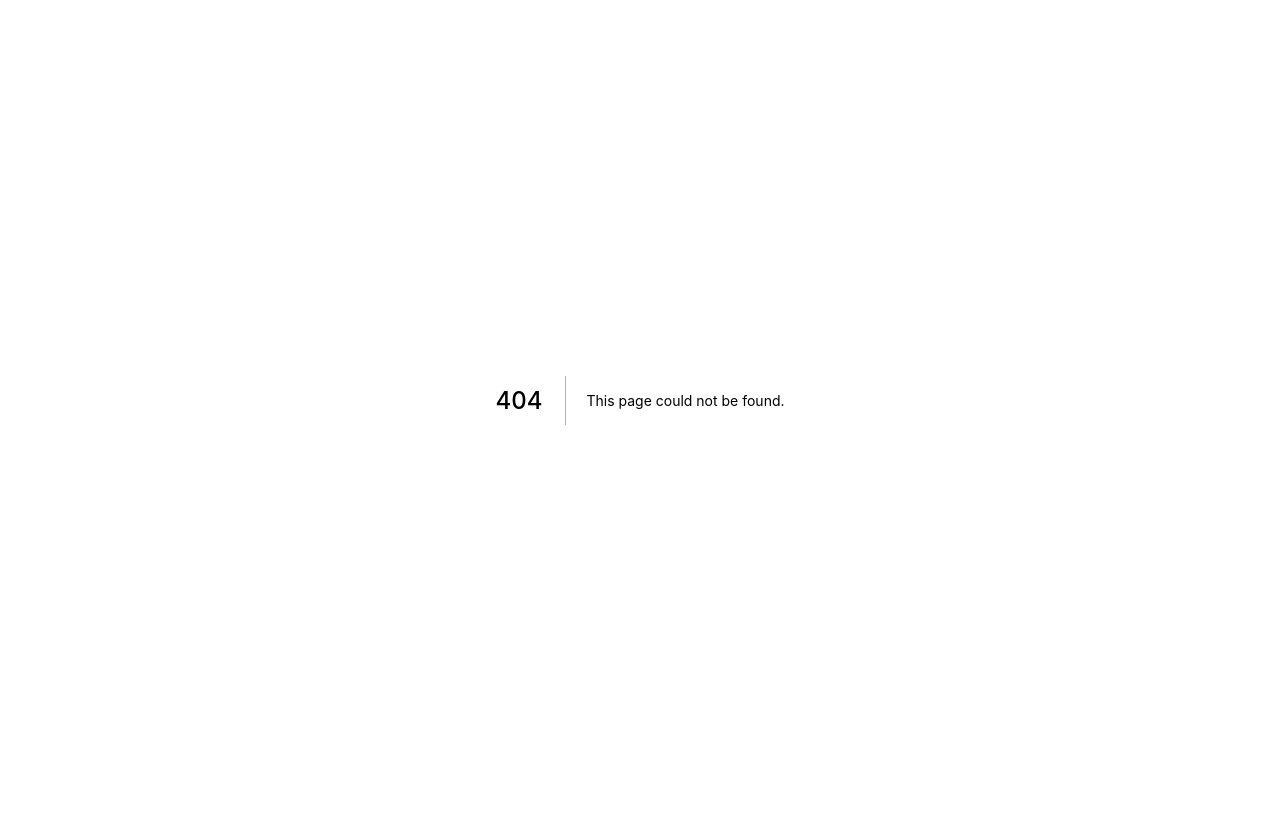
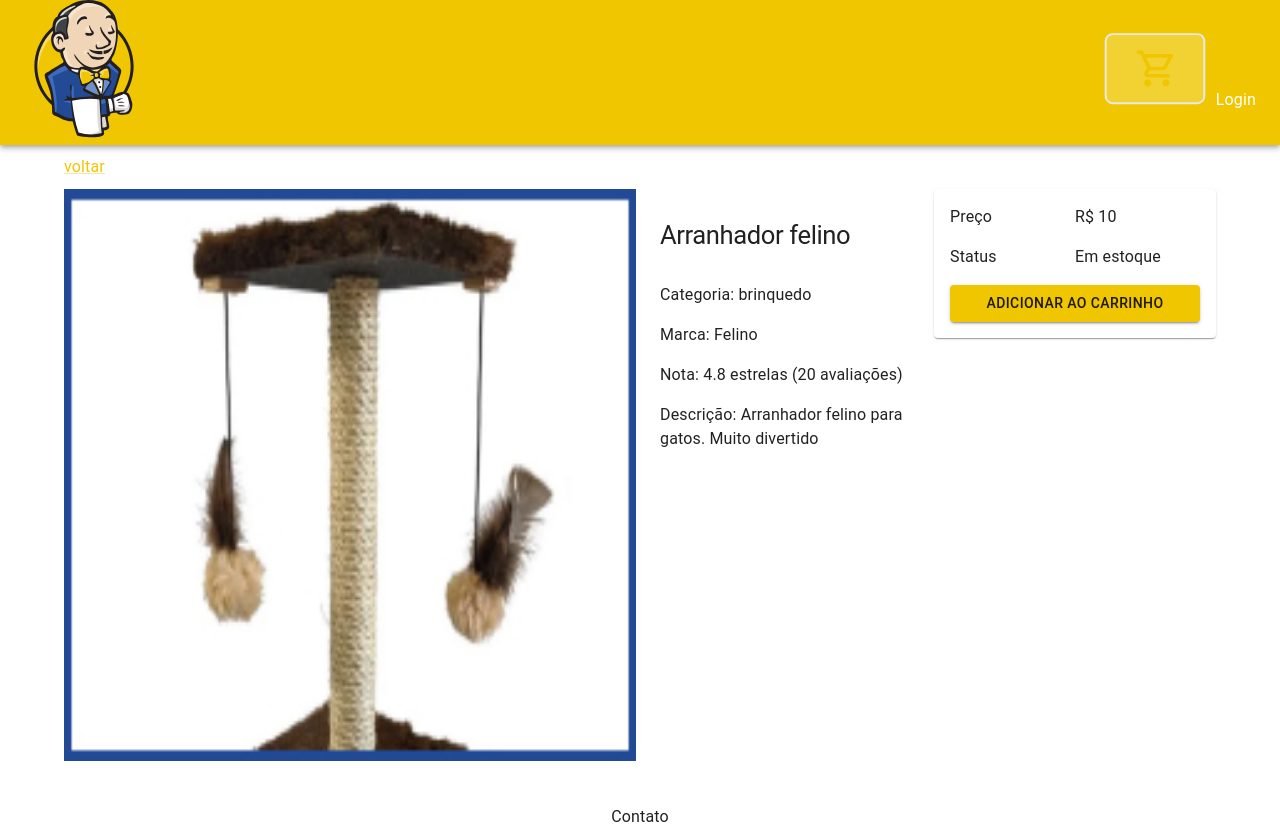
Before and after one commit to MarceloFCandido/oui-pet, a Next.js app: page /produto/arranhador-felino in a window 1280 px wide. Before the commit this address had no page. Before the commit the page ends 800 px from the top, so only its background shows below. Built offline with nearby package versions, Linux system fonts and the light colour scheme.

Commit message:
feat(add product styles pages)

```diff
--- a/components/Layout.js
+++ b/components/Layout.js
@@ -2,18 +2,54 @@ import React from 'react';
 import Head from 'next/head';
 import NextLink from 'next/link';
 import Image from 'next/image';
-import { AppBar, Container, Link, Toolbar, Typography } from '@mui/material';
+import {
+  AppBar,
+  Container,
+  CssBaseline,
+  createTheme,
+  Link,
+  Toolbar,
+  ThemeProvider,
+  Typography,
+} from '@mui/material';
 
 import useStyles from '../utils/styles';
 
-export default function Layout({ children }) {
+export default function Layout({ title, description, children }) {
+  const theme = createTheme({
+    typography: {
+      h1: {
+        fontSize: '1.6rem',
+        fontWeight: 400,
+        margin: '1rem 0',
+      },
+      h2: {
+        fontSize: '1.4rem',
+        fontWeight: 400,
+        margin: '1rem 0',
+      },
+    },
+    palette: {
+      type: 'light',
+      primary: {
+        main: '#EFC600',
+      },
+      secondary: {
+        main: '#208080',
+      },
+    },
+  });
+
   const classes = useStyles();
   return (
     <div>
       <Head>
-        <title>Oui Pet</title>
+        {description && <meta name="description" content={description}></meta>}
         <link rel="icon" href="images/logo.svg" type="image/svg" />
+        <title>{title ? `${title} - Oui Pet` : 'Oui Pet'}</title>
       </Head>
+      <ThemeProvider theme={theme}>
+        <CssBaseline />
         <AppBar position="static" className={classes.navbar}>
           <Toolbar>
             <NextLink href="/" passHref>
@@ -27,7 +63,6 @@ export default function Layout({ children }) {
                 />
               </Link>
             </NextLink>
-        </Toolbar>
             <div className={classes.grow}></div>
             <div>
               <NextLink href="/cart" passHref>
@@ -45,11 +80,13 @@ export default function Layout({ children }) {
                 <Link>Login</Link>
               </NextLink>
             </div>
+          </Toolbar>
         </AppBar>
         <Container className={classes.main}>{children}</Container>
         <footer className={classes.footer}>
           <Typography>Contato</Typography>
         </footer>
+      </ThemeProvider>
     </div>
   );
 }
--- a/pages/_document.js
+++ b/pages/_document.js
@@ -6,7 +6,12 @@ export default class MyDocument extends Document {
   render() {
     return (
       <Html lang="pt-BR">
-        <Head></Head>
+        <Head>
+          <link
+            href="https://fonts.googleapis.com/css2?family=Nunito+Sans&display=swap"
+            rel="stylesheet"
+          />
+        </Head>
         <body>
           <Main />
           <NextScript />
--- a/pages/index.js
+++ b/pages/index.js
@@ -23,7 +23,7 @@ export default function Home() {
           {data.products.map((product) => (
             <Grid item md={4} key={product.name}>
               <Card>
-                <NextLink href={`/product/${product.slug}`} passHref>
+                <NextLink href={`/produto/${product.slug}`} passHref>
                   <CardActionArea>
                     <CardMedia
                       component="img"
--- /dev/null
+++ b/pages/produto/[slug].js
@@ -0,0 +1,107 @@
+import React from 'react';
+import NextLink from 'next/link';
+import Image from 'next/image';
+import {
+  Button,
+  Card,
+  Grid,
+  Link,
+  List,
+  ListItem,
+  Typography,
+} from '@mui/material';
+import { useRouter } from 'next/router';
+import data from '../../utils/data';
+import Layout from '../../components/Layout';
+import useStyles from '../../utils/styles';
+
+export default function ProductScreen() {
+  const classes = useStyles();
+  const router = useRouter();
+  const { slug } = router.query;
+  const product = data.products.find((product) => product.slug === slug);
+
+  if (!product) {
+    return <div>Produto não encontrado!</div>;
+  }
+
+  return (
+    <Layout title={product.name} description={product.description}>
+      <div className={classes.section}>
+        <NextLink href="/" passHref>
+          <Link>
+            <Typography>voltar</Typography>
+          </Link>
+        </NextLink>
+      </div>
+      <Grid container spacing={1}>
+        <Grid item md={6} xs={12}>
+          <Image
+            src={product.image}
+            alt={product.name}
+            width={640}
+            height={640}
+            layout="responsive"
+          />
+        </Grid>
+        <Grid item md={3} xs={12}>
+          <List>
+            <ListItem>
+              <Typography component="h1" variant="h1">
+                {product.name}
+              </Typography>
+            </ListItem>
+            <ListItem>
+              <Typography>Categoria: {product.category}</Typography>
+            </ListItem>
+            <ListItem>
+              <Typography>Marca: {product.brand}</Typography>
+            </ListItem>
+            <ListItem>
+              <Typography>
+                Nota: {product.rating} estrelas ({product.numReviews}{' '}
+                avaliações)
+              </Typography>
+            </ListItem>
+            <ListItem>
+              <Typography>Descrição: {product.description}</Typography>
+            </ListItem>
+          </List>
+        </Grid>
+        <Grid item md={3} xs={12}>
+          <Card>
+            <List>
+              <ListItem>
+                <Grid container>
+                  <Grid item xs={6}>
+                    <Typography>Preço</Typography>
+                  </Grid>
+                  <Grid item xs={6}>
+                    <Typography>R$ {product.price}</Typography>
+                  </Grid>
+                </Grid>
+              </ListItem>
+              <ListItem>
+                <Grid container>
+                  <Grid item xs={6}>
+                    <Typography>Status</Typography>
+                  </Grid>
+                  <Grid item xs={6}>
+                    <Typography>
+                      {product.countInStock > 0 ? 'Em estoque' : 'Indisponível'}
+                    </Typography>
+                  </Grid>
+                </Grid>
+              </ListItem>
+              <ListItem>
+                <Button fullWidth variant="contained" color="primary">
+                  Adicionar ao carrinho
+                </Button>
+              </ListItem>
+            </List>
+          </Card>
+        </Grid>
+      </Grid>
+    </Layout>
+  );
+}
--- a/utils/data.js
+++ b/utils/data.js
@@ -7,7 +7,7 @@ const data = {
       image: '/images/casinha-cao.jpg',
       price: 80,
       brand: 'Oui',
-      ratting: 4.2,
+      rating: 4.2,
       numReviews: 3,
       countInStock: 4,
       description: 'Casinha para cães. Muito grande',
@@ -19,7 +19,7 @@ const data = {
       image: '/images/casinha-hamister.jpg',
       price: 20,
       brand: 'Oui',
-      ratting: 4.5,
+      rating: 4.5,
       numReviews: 10,
       countInStock: 10,
       description: 'Casinha para hamister. Com brinquedo',
@@ -31,7 +31,7 @@ const data = {
       image: '/images/aranhador.jpg',
       price: 10,
       brand: 'Felino',
-      ratting: 4.8,
+      rating: 4.8,
       numReviews: 20,
       countInStock: 20,
       description: 'Arranhador felino para gatos. Muito divertido',
@@ -43,7 +43,7 @@ const data = {
       image: '/images/mordedor.jpg',
       price: 8,
       brand: 'Dog',
-      ratting: 4.7,
+      rating: 4.7,
       numReviews: 5,
       countInStock: 10,
       description: 'Mordedor para cães. Muito divertido',
@@ -55,7 +55,7 @@ const data = {
       image: '/images/bolinha-racao.jpg',
       price: 10,
       brand: 'Ração',
-      ratting: 4.1,
+      rating: 4.1,
       numReviews: 2,
       countInStock: 3,
       description: 'Porta ração. Muito divertido',
@@ -67,7 +67,7 @@ const data = {
       image: '/images/casa-arranhadora.jpg',
       price: 50,
       brand: 'Cat',
-      ratting: 4.5,
+      rating: 4.5,
       numReviews: 4,
       countInStock: 3,
       description: 'Casinha para gatos arranhar. Muito divertido',
--- a/utils/styles.js
+++ b/utils/styles.js
@@ -16,6 +16,11 @@ const useStyles = makeStyles({
   },
   footer: {
     textAlign: 'center',
+    marginTop: 10,
+  },
+  section: {
+    marginTop: 10,
+    marginBottom: 10,
   },
 });
 
```
Also changed, not shown: pages/product/[slug].js (deleted, +0 -19 lines). Lines whose indentation alone changed are shown as unchanged.
